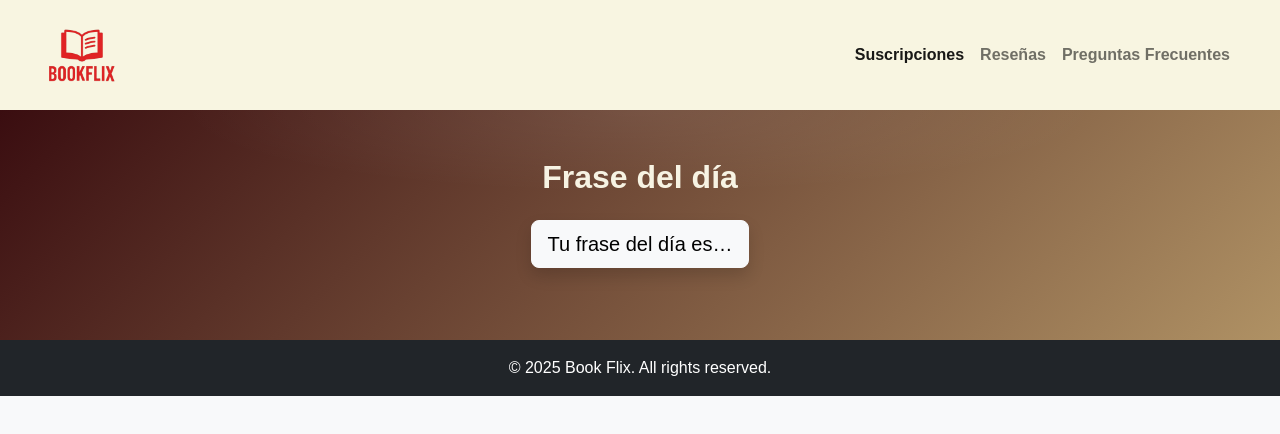
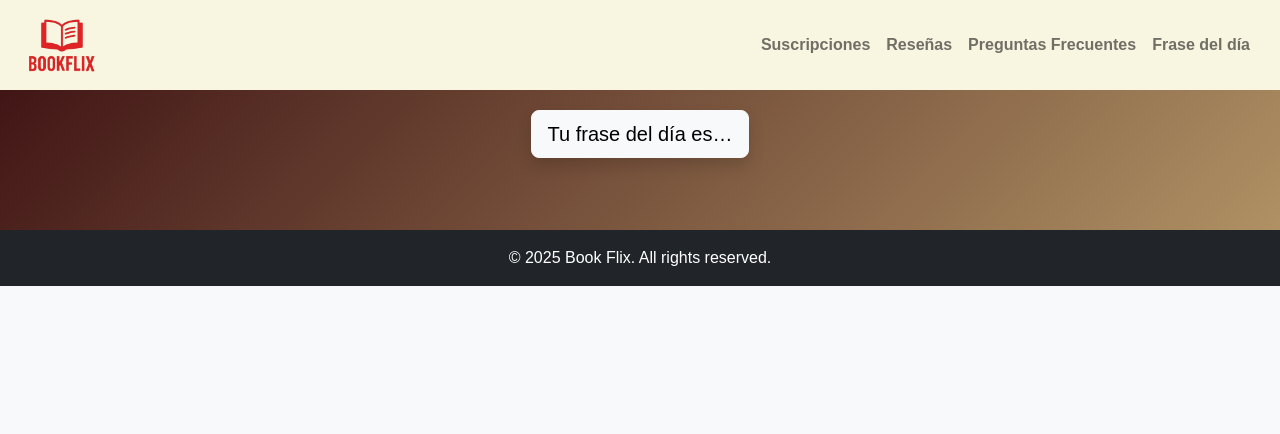
Before and after one commit to lalmiron/bookflix, an Angular app: page / in a window 1280 px wide. Shown: the top 434 px of the page. Built offline with nearby package versions, Linux system fonts and the light colour scheme.

Commit message:
Refactor header component: update navbar structure, adjust padding, and enhance routing links for improved navigation

```diff
--- a/src/app/core/header/header.component.css
+++ b/src/app/core/header/header.component.css
@@ -4,7 +4,7 @@
     justify-content: space-between;
     align-items: center;
     background-color: #f8f5e1;
-    padding: 15px 30px;
+    padding: 0px 10px;
     font-family: 'Montserrat', sans-serif;
     font-weight: 700;
 }
--- a/src/app/core/header/header.component.html
+++ b/src/app/core/header/header.component.html
@@ -1,16 +1,30 @@
-  <nav class="navbar navbar-expand-lg custom-navbar">
+<nav class="navbar navbar-expand-lg custom-navbar fixed-top">
   <div class="container-fluid">
-     <img src="assets/logo-booxflix.png" alt="Logo" width="80" class="d-inline-block align-text-top me-2">
+    <a class="navbar-brand d-flex align-items-center" [routerLink]="'/'">
+      <img src="assets/logo-booxflix.png" alt="Logo" width="80" class="d-inline-block align-text-top me-2">
+    </a>
+
+    <!-- Toggler nativo Bootstrap -->
+    <button class="navbar-toggler" type="button"
+            data-bs-toggle="collapse" data-bs-target="#navbarNavDropdown"
+            aria-controls="navbarNavDropdown" aria-expanded="false" aria-label="Toggle navigation">
+      <span class="navbar-toggler-icon"></span>
+    </button>
+
+    <!-- Contenedor colapsable -->
     <div class="collapse navbar-collapse justify-content-end" id="navbarNavDropdown">
       <ul class="navbar-nav">
         <li class="nav-item">
-          <a class="nav-link active" routerLink="/suscripcion" href="#">Suscripciones</a>
+          <a class="nav-link" [routerLink]="'/'" fragment="subscription">Suscripciones</a>
         </li>
         <li class="nav-item">
-          <a class="nav-link" routerLink="/review" href="#">Reseñas</a>
+          <a class="nav-link" [routerLink]="'/'" fragment="reviews">Reseñas</a>
         </li>
         <li class="nav-item">
-          <a class="nav-link" routerLink="/faq" href="#">Preguntas Frecuentes</a>
+          <a class="nav-link" [routerLink]="'/'" fragment="faq">Preguntas Frecuentes</a>
+        </li>
+        <li class="nav-item">
+          <a class="nav-link" [routerLink]="'/'" fragment="quotes">Frase del día</a>
         </li>
       </ul>
     </div>
--- a/src/app/core/header/header.component.ts
+++ b/src/app/core/header/header.component.ts
@@ -5,11 +5,15 @@ import { Component, OnInit } from '@angular/core';
   templateUrl: './header.component.html',
   styleUrls: ['./header.component.css']
 })
-export class HeaderComponent implements OnInit {
+export class HeaderComponent  {
+  isCollapsed = true;
 
-  constructor() { }
+  toggleNav() {
+    this.isCollapsed = !this.isCollapsed;
+  }
 
-  ngOnInit(): void {
+  closeNav() {
+    this.isCollapsed = true;
   }
 
 }
```
